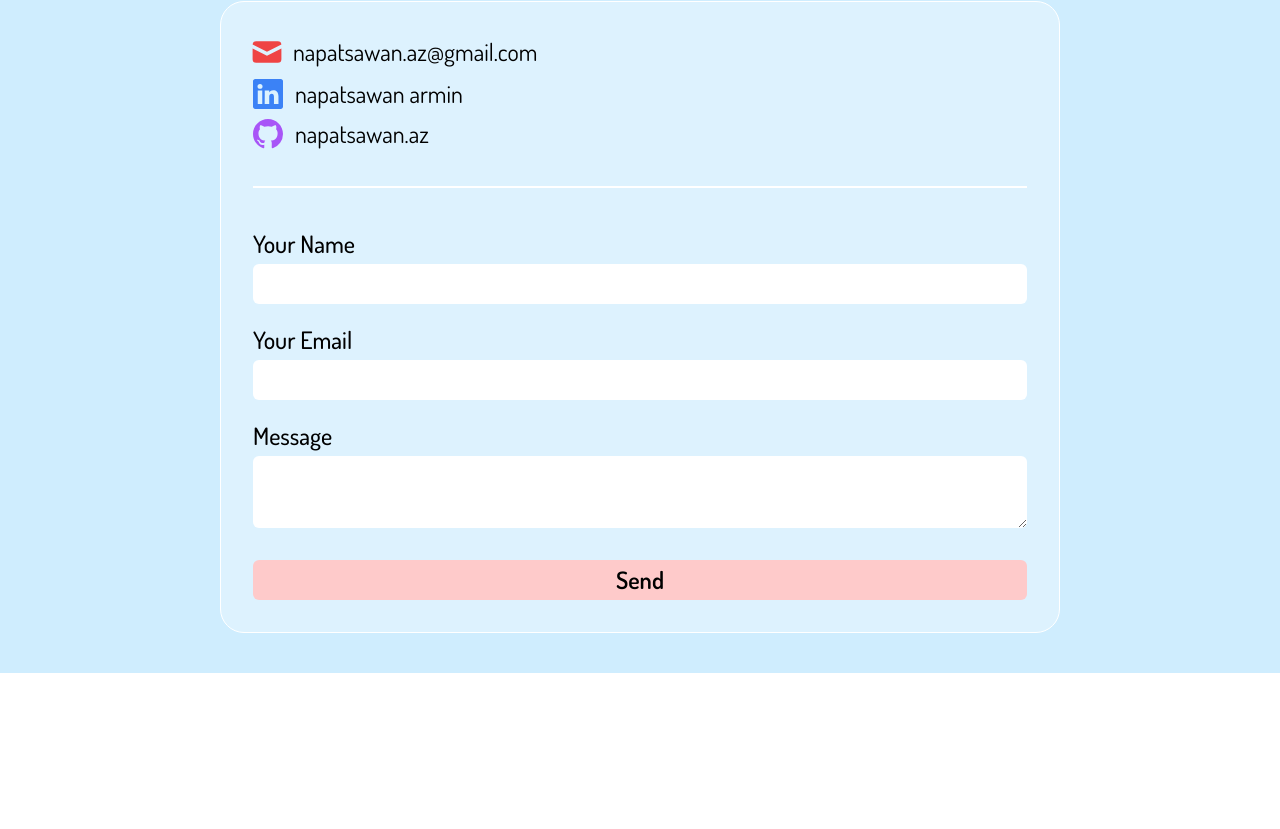
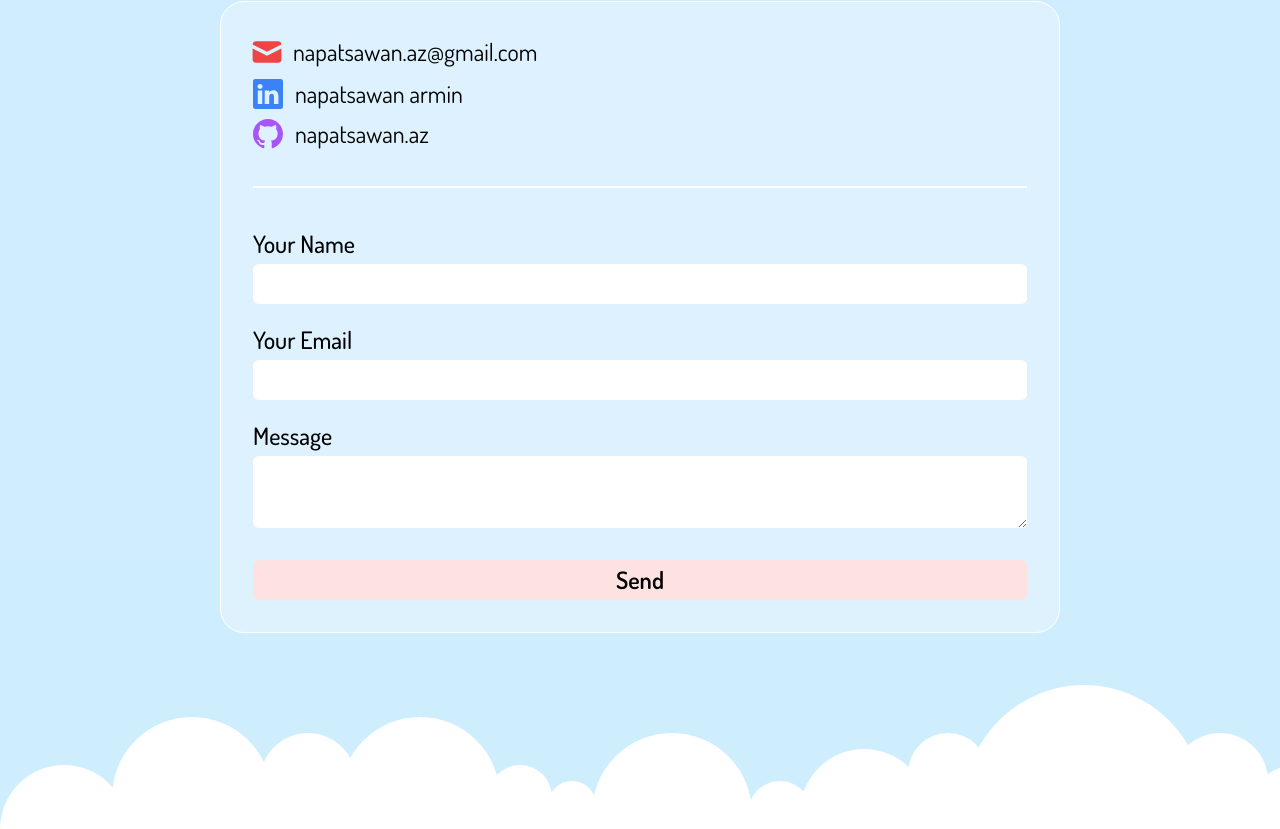
Before and after one commit to napatsawan-az/my-portfolio, a React (Vite) app: page / in a window 1280 px wide. Shown: the part 3505-4334 px from the top of the page. Before the commit the page ends 4178 px from the top, so only its background shows below. Built offline with nearby package versions, Linux system fonts and the light colour scheme.

Commit message:
Add Footer section

```diff
--- a/src/App.jsx
+++ b/src/App.jsx
@@ -4,6 +4,7 @@ import Home from "./component/Home";
 import About from "./component/About";
 import Project from "./component/Project";
 import Contact from "./component/Contact";
+import Footer from "./component/Footer";
 
 const App = () => {
   // Load the theme preference from localStorage, defaulting to "light"
@@ -17,6 +18,7 @@ const App = () => {
         <About />
         <Project />
         <Contact />
+        <Footer />
       </div>
     </div>
   );
--- a/src/component/Contact.jsx
+++ b/src/component/Contact.jsx
@@ -136,7 +136,7 @@ const Contact = () => {
             <input
               type="submit"
               value="Send"
-              className="mt-8 py-1 font-semibold rounded-md bg-red-200 hover:bg-red-300 dark:bg-yellow-100 dark:hover:bg-yellow-200 dark:text-black hover:cursor-pointer"
+              className="mt-8 py-1 font-semibold rounded-md bg-red-100 hover:bg-red-300 dark:bg-yellow-100 dark:hover:bg-yellow-200 dark:text-black hover:cursor-pointer"
             />
           </form>
           {alert && (
--- /dev/null
+++ b/src/component/Footer.jsx
@@ -0,0 +1,25 @@
+
+const Footer = () => {
+  return (
+    <div className="mt-3 w-max-screen overflow-hidden">
+      <div className="flex justify-center items-baseline w-fit">
+        <div className="h-[4rem] w-[8rem] bg-white dark:bg-neutral-600 rounded-t-full"></div>
+        <div className="h-[7rem] w-[10rem] bg-white dark:bg-neutral-600 rounded-t-full -ml-4"></div>
+        <div className="h-[6rem] w-[6rem] bg-white dark:bg-neutral-600 rounded-t-full -ml-3"></div>
+        <div className="h-[7rem] w-[10rem] bg-white dark:bg-neutral-600 rounded-t-full -ml-4"></div>
+        <div className="h-[4rem] w-[4rem] bg-white dark:bg-neutral-600 rounded-t-full -ml-3"></div>
+        <div className="h-[3rem] w-[3rem] bg-white dark:bg-neutral-600 rounded-t-full -ml-1"></div>
+        <div className="h-[6rem] w-[10rem] bg-white dark:bg-neutral-600 rounded-t-full -ml-1"></div>
+        <div className="h-[3rem] w-[4rem] bg-white dark:bg-neutral-600 rounded-t-full -ml-1"></div>
+        <div className="h-[5rem] w-[8rem] bg-white dark:bg-neutral-600 rounded-t-full -ml-3"></div>
+        <div className="h-[6rem] w-[5rem] bg-white dark:bg-neutral-600 rounded-t-full -ml-5"></div>
+        <div className="h-[9rem] w-[15rem] bg-white dark:bg-neutral-600 rounded-t-full -ml-6"></div>
+        <div className="h-[6rem] w-[6rem] bg-white dark:bg-neutral-600 rounded-t-full -ml-8"></div>
+        <div className="h-[4rem] w-[6rem] bg-white dark:bg-neutral-600 rounded-t-full -ml-5"></div>
+        <div className="h-[6rem] w-[12rem] bg-white dark:bg-neutral-600 rounded-t-full -ml-4"></div>
+      </div>
+    </div>
+  );
+};
+
+export default Footer;
```
